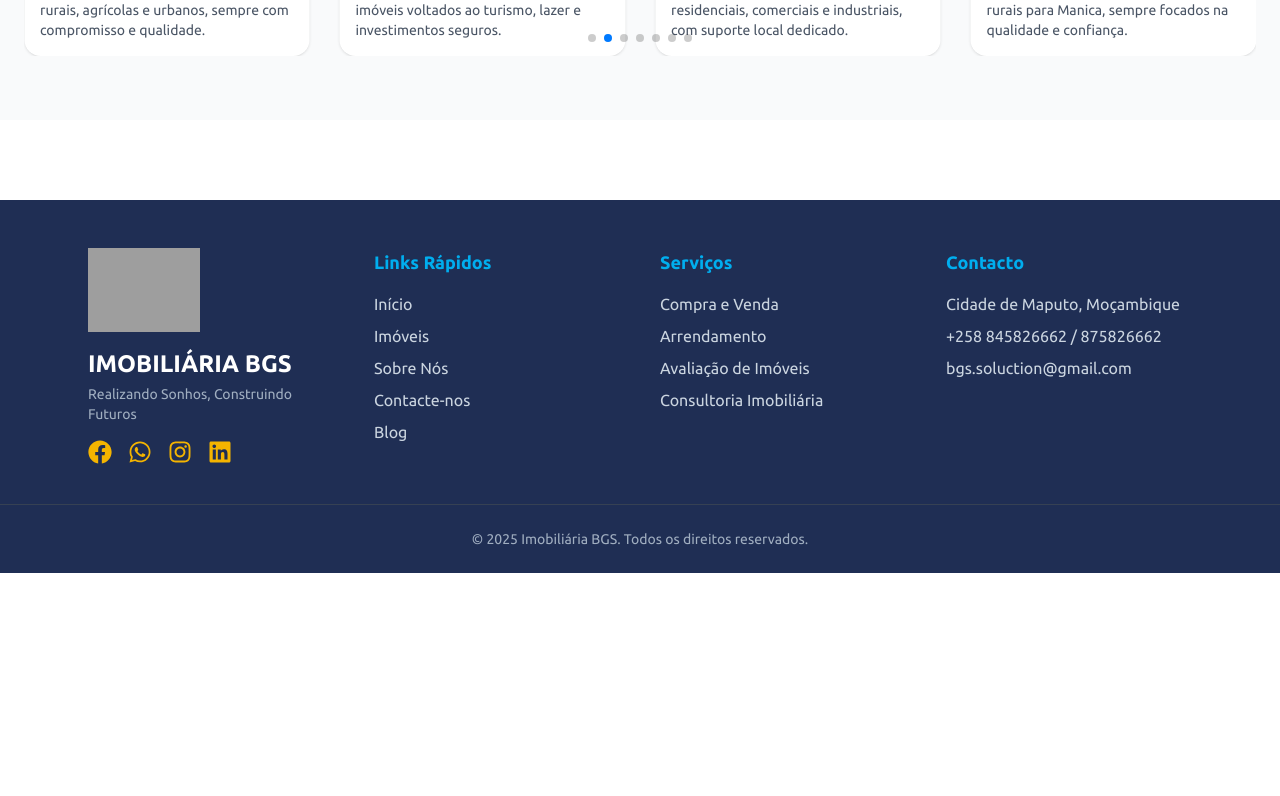
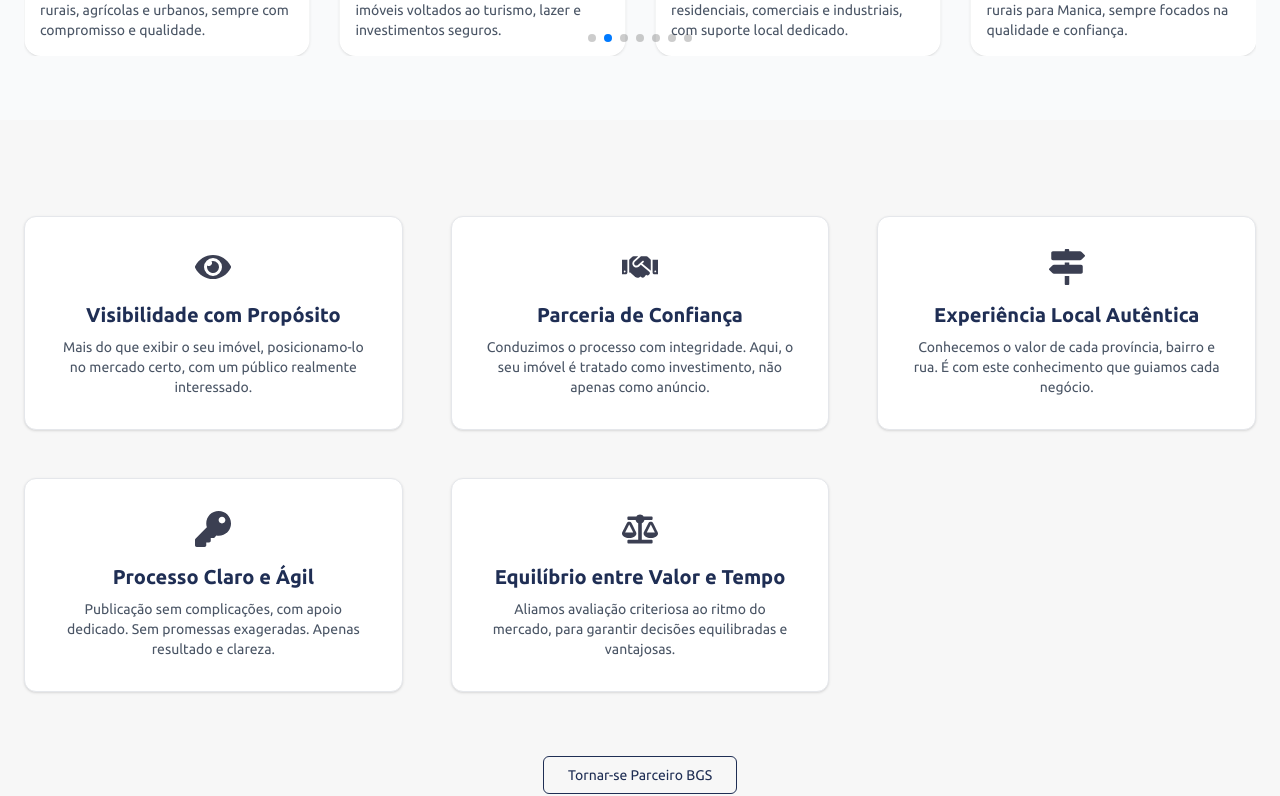
Before and after one commit to ali-azimo/bgs-house, a React (Vite) app in the folder client/: page /about in a window 1280 px wide. Shown: the part 484-1280 px from the top of the page. Before the commit the page ends 1057 px from the top, so only its background shows below. Built offline with nearby package versions, Linux system fonts and the light colour scheme; grey boxes are pictures that could not be loaded.

Commit message:
atualizar

```diff
--- a/client/src/pages/About.jsx
+++ b/client/src/pages/About.jsx
@@ -1,8 +1,46 @@
+import { Link } from 'react-router-dom';
+import {
+  FaBalanceScale,
+  FaEye,
+  FaHandshake,
+  FaKey,
+  FaMapSigns,
+} from 'react-icons/fa';
 import { Swiper, SwiperSlide } from 'swiper/react';
 import { Navigation, Autoplay, Pagination } from 'swiper/modules';
 import SwiperCore from 'swiper';
 import 'swiper/css/bundle';
 
+
+
+
+const pontos = [
+  {
+    titulo: 'Visibilidade com Propósito',
+    texto: 'Mais do que exibir o seu imóvel, posicionamo-lo no mercado certo, com um público realmente interessado.',
+    icone: <FaEye className="text-[#3b3f52] text-4xl" />,
+  },
+  {
+    titulo: 'Parceria de Confiança',
+    texto: 'Conduzimos o processo com integridade. Aqui, o seu imóvel é tratado como investimento, não apenas como anúncio.',
+    icone: <FaHandshake className="text-[#3b3f52] text-4xl" />,
+  },
+  {
+    titulo: 'Experiência Local Autêntica',
+    texto: 'Conhecemos o valor de cada província, bairro e rua. É com este conhecimento que guiamos cada negócio.',
+    icone: <FaMapSigns className="text-[#3b3f52] text-4xl" />,
+  },
+  {
+    titulo: 'Processo Claro e Ágil',
+    texto: 'Publicação sem complicações, com apoio dedicado. Sem promessas exageradas. Apenas resultado e clareza.',
+    icone: <FaKey className="text-[#3b3f52] text-4xl" />,
+  },
+  {
+    titulo: 'Equilíbrio entre Valor e Tempo',
+    texto: 'Aliamos avaliação criteriosa ao ritmo do mercado, para garantir decisões equilibradas e vantajosas.',
+    icone: <FaBalanceScale className="text-[#3b3f52] text-4xl" />,
+  },
+];
 const provincias = [
   {
     nome: "Maputo",
@@ -76,10 +114,10 @@ const provincias = [
   },
 
 ];
-
-export default function ProvinciasSwiper() {
+export default function ParceriaImobiliaria() {
   return (
-    <section className="bg-gray-50 py-16 px-6 max-w-7xl mx-auto">
+    <div className="bg-gray-50 ">
+          <div className=" py-16 px-6 max-w-7xl mx-auto">
         <h2 className="text-3xl font-bold text-center text-[#1F2E54] mb-10">
           A Nossa Missão nas Províncias de Moçambique
         </h2>
@@ -113,6 +151,37 @@ export default function ProvinciasSwiper() {
             </SwiperSlide>
           ))}
         </Swiper>
+      </div>
+
+      <section
+        id="vantagens"
+        className="bg-[#f7f7f7] w-[100%] py-24 px-6 max-w-7xl mx-auto"
+      >
+
+        <div className="grid gap-12 grid-cols-1 sm:grid-cols-2 lg:grid-cols-3">
+          {pontos.map((item, index) => (
+            <div
+              key={index}
+              className="bg-white border border-gray-200 rounded-xl p-8 shadow-sm hover:shadow-md transition flex flex-col items-center text-center"
+            >
+              <div className="mb-4">{item.icone}</div>
+              <h3 className="text-xl font-semibold text-[#1F2E54] mb-2">
+                {item.titulo}
+              </h3>
+              <p className="text-gray-600 text-sm">{item.texto}</p>
+            </div>
+          ))}
+        </div>
+
+        <div className="text-center mt-16">
+          <Link
+            to="/sign-up"
+            className="inline-block text-[#1F2E54] border border-[#1F2E54] px-6 py-2 rounded-md hover:bg-[#e9e9e9] transition text-sm"
+          >
+            Tornar-se Parceiro BGS
+          </Link>
+        </div>
       </section>
+    </div>
   );
 }
```
Lines whose indentation alone changed are shown as unchanged.
